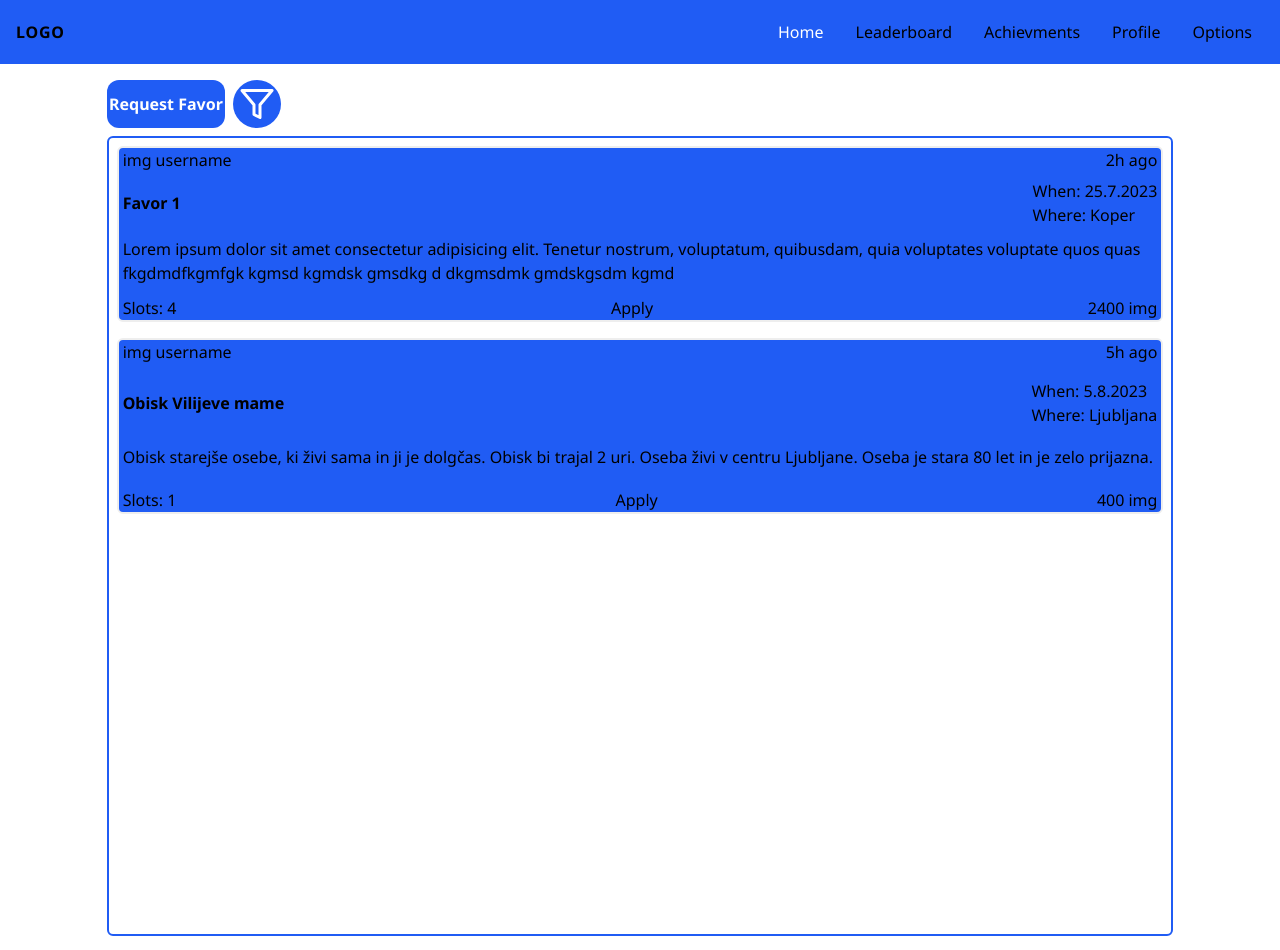
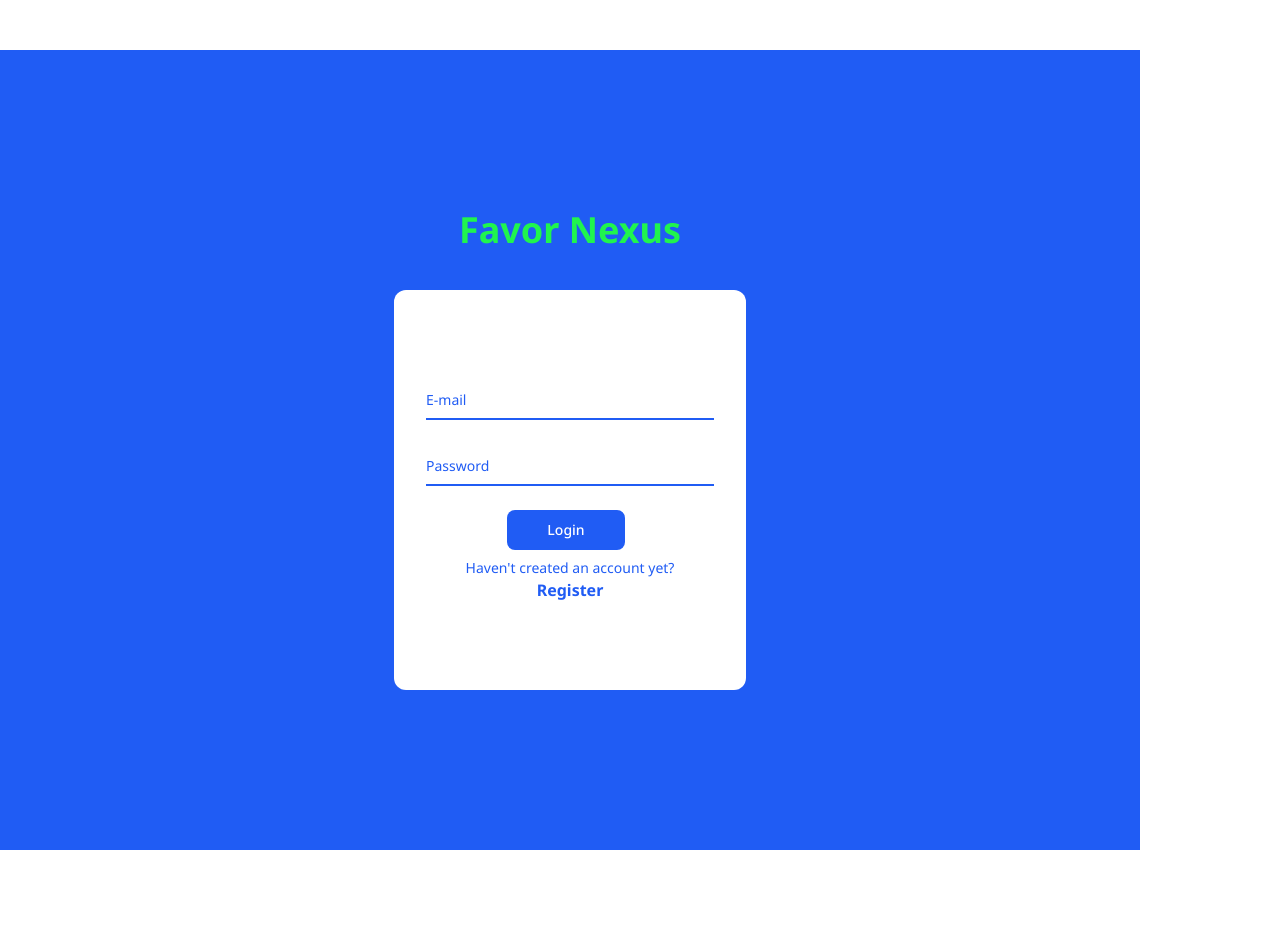
Before and after one commit to svenahac/FavorNexus, a React (Create React App) app: page / in a window 1280 px wide. Built offline with nearby package versions, Linux system fonts and the light colour scheme; no server answers.

Commit message:
Working login

```diff
--- a/src/dashboard.tsx
+++ /dev/null
@@ -1,13 +0,0 @@
-import { Session } from "@supabase/supabase-js";
-
-interface CurrentSession {
-	session: Session;
-	key: string;
-}
-
-const Dashboard:React.FC<CurrentSession> = ({session, key}) => {
-
-	return (<div>Ha ha!</div>)
-}
-
-export default Dashboard;
--- a/src/functions/supabase.tsx
+++ b/src/functions/supabase.tsx
@@ -1,5 +1,12 @@
-import { createClient } from "@supabase/supabase-js";
+import { createClient, Session } from "@supabase/supabase-js";
+
+
+interface CurrentSession {
+	session: Session;
+	key: string;
+}
 
 const	supabase =  createClient((process.env.REACT_APP_SB_URL as string),(process.env.REACT_APP_SB_ANON_API as string))
 
-export { supabase }
+export { supabase };
+export type { CurrentSession };
--- a/src/index.tsx
+++ b/src/index.tsx
@@ -3,6 +3,7 @@ import ReactDOM from "react-dom/client";
 import "./assets/index.css";
 import { BrowserRouter, Routes, Route } from "react-router-dom";
 import { LoginPage, RegisterPage, HomePage } from "./pages";
+import LoadingPage from "./pages/LoadingPage";
 
 const root = ReactDOM.createRoot(
   document.getElementById("root") as HTMLElement
@@ -11,7 +12,7 @@ root.render(
   <React.StrictMode>
     <BrowserRouter>
       <Routes>
-        <Route path="*" element={<HomePage />}></Route>
+        <Route path="*" element={<LoadingPage />}></Route>
         <Route path="/login" element={<LoginPage />}></Route>
         <Route path="/register" element={<RegisterPage />}></Route>
       </Routes>
--- a/src/App.tsx
+++ b/src/pages/LoadingPage.tsx
@@ -1,8 +1,8 @@
 import { Session } from "@supabase/supabase-js"
 import { useEffect, useState } from "react"
-import Dashboard from "./dashboard"
-import { supabase } from "./functions/supabase"
-import LoginPage from "./pages/LoginPage"
+import { CurrentSession, supabase } from "../functions/supabase"
+import HomePage from "./HomePage"
+import LoginPage from "./LoginPage"
 
 export default function Home() {
   const [session, setSession] = useState<Session | null>(null)
@@ -19,7 +19,7 @@ export default function Home() {
 
   return (
     <div className="container" style={{ padding: '50px 0 100px 0' }}>
-      {!session ? <LoginPage/> : <Dashboard session={session} key={session.user.id}  />}
+      {!session ? <LoginPage/> : <HomePage session={session} key={session.user.id}  />}
     </div>
   )
 }
```
Also changed, not shown: src/pages/HomePage.tsx (+7 -8 lines).
